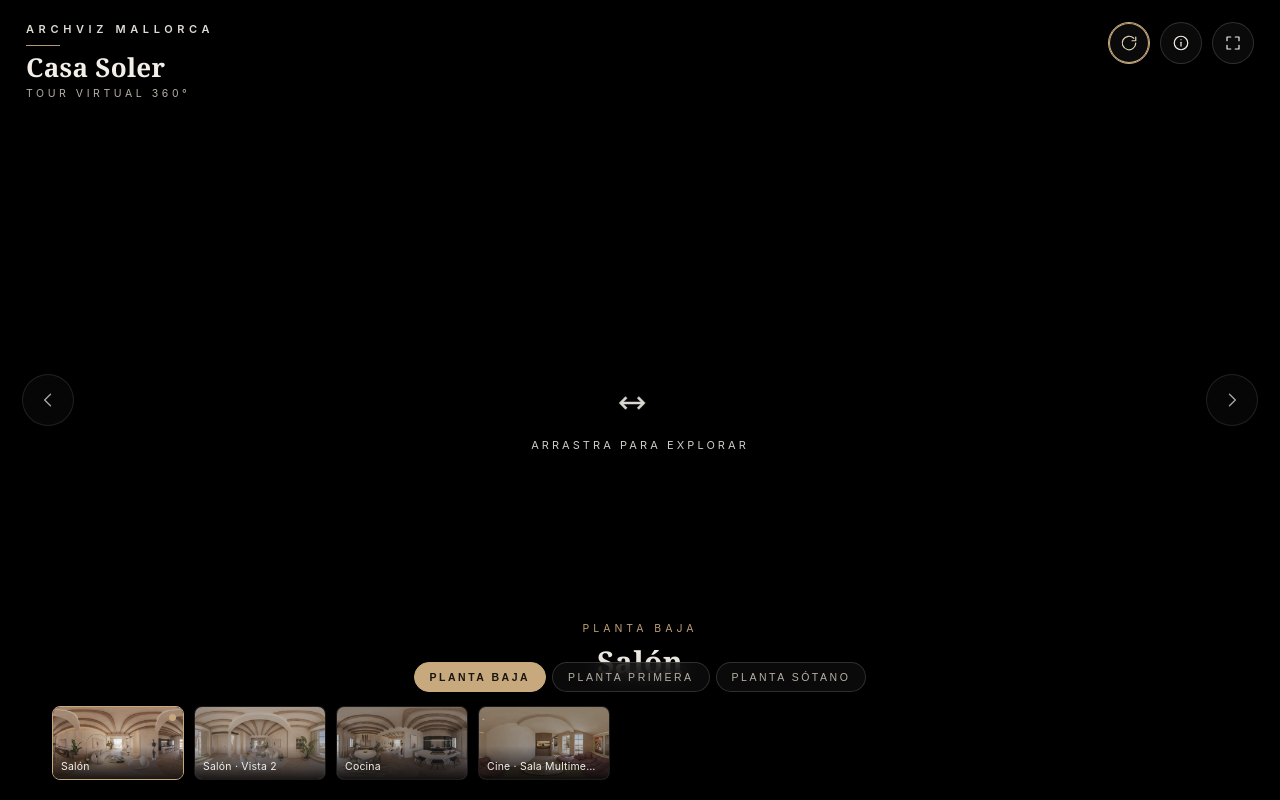
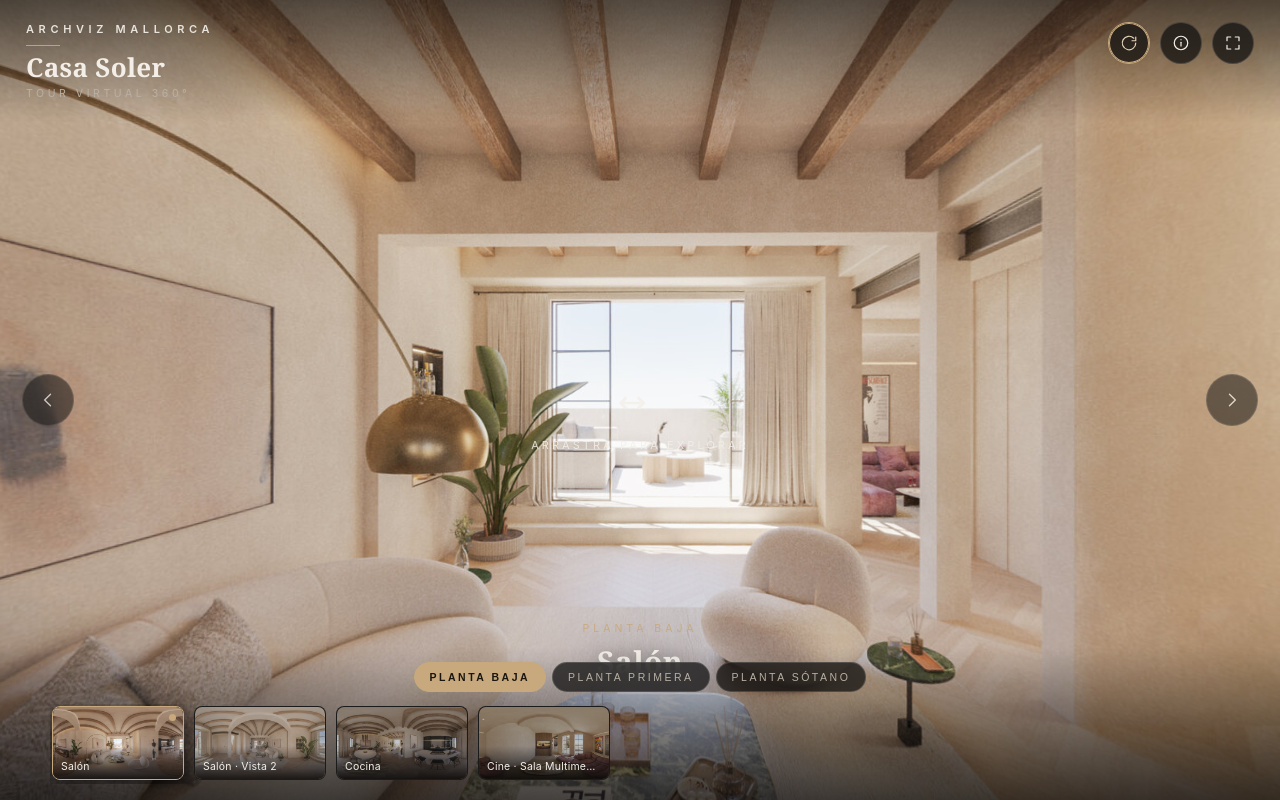
Before and after one commit to ArchvizMallorca/Tour-360, a plain HTML site: page index.html in a window 1280 px wide. Drawn offline with Linux system fonts and the light colour scheme; animation ran at ten frames a second.

Commit message:
fix rutas Panoramas

```diff
--- a/index.html
+++ b/index.html
@@ -12,7 +12,7 @@
     --line:rgba(243,239,232,.16);
     --panel:rgba(14,15,14,.72);
     --panel-solid:#111211;
-    --accent:#c8a97e;      /* arena / terracota suave */
+    --accent:#c8a97e;
     --accent-2:#e6d4b8;
     --shadow:0 18px 60px rgba(0,0,0,.55);
     --serif:"Cormorant Garamond",Georgia,"Times New Roman",serif;
@@ -24,12 +24,10 @@
   #stage.grabbing{cursor:grabbing}
   canvas{display:block;width:100%;height:100%}
 
-  /* Vignette to focus the image and lift the UI */
   .vignette{position:fixed;inset:0;pointer-events:none;z-index:2;
     background:radial-gradient(120% 80% at 50% 42%,transparent 55%,rgba(0,0,0,.45) 100%);
     mix-blend-mode:multiply}
 
-  /* ---------- Top brand bar ---------- */
   .topbar{position:fixed;top:0;left:0;right:0;z-index:6;display:flex;align-items:flex-start;
     justify-content:space-between;padding:22px 26px;pointer-events:none;
     background:linear-gradient(180deg,rgba(0,0,0,.55),transparent)}
@@ -48,14 +46,12 @@
   .iconbtn.active{border-color:var(--accent);color:var(--accent-2);box-shadow:0 0 0 1px var(--accent) inset}
   .iconbtn svg{width:18px;height:18px;fill:none;stroke:currentColor;stroke-width:1.6;stroke-linecap:round;stroke-linejoin:round}
 
-  /* ---------- Scene title (bottom center) ---------- */
   .scene-title{position:fixed;left:0;right:0;bottom:118px;z-index:5;text-align:center;pointer-events:none;
     transition:opacity .5s;padding:0 16px}
   .scene-title .floor{font-size:10.5px;letter-spacing:.38em;text-transform:uppercase;color:var(--accent);opacity:.95}
   .scene-title .name{font-family:var(--serif);font-size:30px;font-weight:600;letter-spacing:.01em;margin-top:6px;
     text-shadow:0 2px 24px rgba(0,0,0,.6)}
 
-  /* ---------- Navigation arrows ---------- */
   .navarrow{position:fixed;top:50%;transform:translateY(-50%);z-index:5;width:52px;height:52px;border-radius:50%;
     border:1px solid var(--line);background:var(--panel);backdrop-filter:blur(10px);-webkit-backdrop-filter:blur(10px);
     color:var(--ink);display:flex;align-items:center;justify-content:center;cursor:pointer;transition:.25s;opacity:.7}
@@ -63,7 +59,6 @@
   .navarrow.prev{left:22px}.navarrow.next{right:22px}
   .navarrow svg{width:20px;height:20px;fill:none;stroke:currentColor;stroke-width:1.6;stroke-linecap:round;stroke-linejoin:round}
 
-  /* ---------- Bottom dock ---------- */
   .dock{position:fixed;left:0;right:0;bottom:0;z-index:6;
     background:linear-gradient(0deg,rgba(0,0,0,.62),transparent);padding:14px 18px 16px}
   .dock-inner{max-width:1180px;margin:0 auto}
@@ -91,10 +86,6 @@
     opacity:0;transition:.25s}
   .thumb.active .dot{opacity:1}
 
-  /* When thumbs collapsed on small screens */
-  .dock.collapsed .thumbs,.dock.collapsed .floortabs{display:none}
-
-  /* ---------- Loading / intro overlay ---------- */
   .loader{position:fixed;inset:0;z-index:20;background:#0a0b0a;display:flex;flex-direction:column;
     align-items:center;justify-content:center;transition:opacity .8s ease;gap:22px}
   .loader.hidden{opacity:0;pointer-events:none}
@@ -107,13 +98,11 @@
   @keyframes spin{to{transform:rotate(360deg)}}
   .l-progress{font-size:11px;letter-spacing:.2em;color:var(--ink-dim)}
 
-  /* Small loader shown when switching scenes */
   .switch-load{position:fixed;inset:0;z-index:8;display:flex;align-items:center;justify-content:center;
     pointer-events:none;opacity:0;transition:opacity .3s;background:rgba(8,9,8,.35)}
   .switch-load.show{opacity:1}
   .switch-load .spinner{margin:0}
 
-  /* Drag hint */
   .hint{position:fixed;left:50%;top:52%;z-index:5;transform:translate(-50%,-50%);
     display:flex;flex-direction:column;align-items:center;gap:12px;pointer-events:none;transition:opacity .6s;color:var(--ink)}
   .hint svg{width:46px;height:46px;fill:none;stroke:var(--ink);stroke-width:1.3;opacity:.9;
@@ -122,7 +111,6 @@
   @keyframes sway{0%,100%{transform:translateX(-9px)}50%{transform:translateX(9px)}}
   .hint.gone{opacity:0}
 
-  /* Info modal */
   .modal{position:fixed;inset:0;z-index:30;display:none;align-items:center;justify-content:center;
     background:rgba(6,7,6,.72);backdrop-filter:blur(6px);-webkit-backdrop-filter:blur(6px);padding:24px}
   .modal.open{display:flex}
@@ -156,7 +144,6 @@
   </div>
   <div class="vignette"></div>
 
-  <!-- Top bar -->
   <div class="topbar">
     <div class="brand">
       <div class="studio">Archviz&nbsp;Mallorca</div>
@@ -177,13 +164,11 @@
     </div>
   </div>
 
-  <!-- Scene title -->
   <div class="scene-title" id="sceneTitle">
     <div class="floor" id="tFloor"></div>
     <div class="name" id="tName"></div>
   </div>
 
-  <!-- Nav arrows -->
   <button class="navarrow prev" id="btnPrev" aria-label="Anterior">
     <svg viewBox="0 0 24 24"><path d="M15 5l-7 7 7 7"/></svg>
   </button>
@@ -191,16 +176,13 @@
     <svg viewBox="0 0 24 24"><path d="M9 5l7 7-7 7"/></svg>
   </button>
 
-  <!-- Drag hint -->
   <div class="hint" id="hint">
     <svg viewBox="0 0 24 24"><path d="M6 12h12"/><path d="M9 9l-3 3 3 3"/><path d="M15 9l3 3-3 3"/></svg>
     <span>Arrastra para explorar</span>
   </div>
 
-  <!-- Switch loader -->
   <div class="switch-load" id="switchLoad"><div class="spinner"></div></div>
 
-  <!-- Bottom dock -->
   <div class="dock" id="dock">
     <div class="dock-inner">
       <div class="floortabs" id="floortabs"></div>
@@ -208,7 +190,6 @@
     </div>
   </div>
 
-  <!-- Loader / intro -->
   <div class="loader" id="loader">
     <div class="l-studio">Archviz&nbsp;Mallorca</div>
     <div class="l-rule"></div>
@@ -218,7 +199,6 @@
     <div class="l-progress" id="lprog">Cargando…</div>
   </div>
 
-  <!-- Info modal -->
   <div class="modal" id="modal">
     <div class="card">
       <button class="close" id="mClose">✕</button>
@@ -262,9 +242,8 @@
     {id:"PP", label:"Planta Primera"},
     {id:"PS", label:"Planta Sótano"}
   ];
-  var PANO_DIR = "panoramas/", THUMB_DIR = "thumbs/";
+  var THUMB_DIR = "thumbs/";
 
-  /* ---------------- WebGL setup ---------------- */
   var canvas = document.getElementById("gl");
   var gl = canvas.getContext("webgl",{antialias:true,alpha:false,preserveDrawingBuffer:false})
         || canvas.getContext("experimental-webgl");
@@ -314,9 +293,8 @@
 
   var MAXT=gl.getParameter(gl.MAX_TEXTURE_SIZE)||2048;
 
-  /* ---------------- State ---------------- */
-  var yaw=0, pitch=0, fov=75;                 // grados
-  var vYaw=0, vPitch=0;                        // inercia
+  var yaw=0, pitch=0, fov=75;
+  var vYaw=0, vPitch=0;
   var current=0, texCache={}, currentTex=null;
   var autorotate=true, lastInteract=performance.now(), fade=1, targetFade=1;
   var dragging=false, lastX=0, lastY=0, moved=false;
@@ -329,9 +307,13 @@
   }
   window.addEventListener("resize",resize);
 
-  /* ---------------- Texture loading ---------------- */
+  /* Carga la textura probando varias rutas: subcarpeta panoramas/ y raíz del repo */
   function loadTexture(slug, cb){
     if(texCache[slug]){ cb&&cb(texCache[slug]); return; }
+    var paths=[ "panoramas/"+encodeURIComponent(slug)+".jpg",
+                encodeURIComponent(slug)+".jpg",
+                "./"+encodeURIComponent(slug)+".jpg" ];
+    var idx=0;
     var img=new Image();
     img.onload=function(){
       var src=img;
@@ -352,8 +334,12 @@
       gl.texParameteri(gl.TEXTURE_2D,gl.TEXTURE_WRAP_T,gl.CLAMP_TO_EDGE);
       texCache[slug]=tex; cb&&cb(tex);
     };
-    img.onerror=function(){ console.error("No se pudo cargar",slug); cb&&cb(null); };
-    img.src=PANO_DIR+encodeURIComponent(slug)+".jpg";
+    img.onerror=function(){
+      idx++;
+      if(idx<paths.length){ img.src=paths[idx]; }
+      else { console.error("No se pudo cargar",slug); cb&&cb(null); }
+    };
+    img.src=paths[0];
   }
 
   function preloadNeighbors(i){
@@ -362,13 +348,12 @@
     });
   }
 
-  /* ---------------- Scene switching ---------------- */
   var switchLoad=document.getElementById("switchLoad");
   function goto(i, opts){
     opts=opts||{};
     i=(i%SCENES.length+SCENES.length)%SCENES.length;
     var s=SCENES[i];
-    targetFade=0;                                  // fundido a negro
+    targetFade=0;
     var t=setTimeout(function(){ switchLoad.classList.add("show"); },260);
     loadTexture(s.slug,function(tex){
       clearTimeout(t); switchLoad.classList.remove("show");
@@ -381,11 +366,9 @@
     });
   }
 
-  /* ---------------- Render loop ---------------- */
   function setRot(){
     var y=yaw*Math.PI/180, p=pitch*Math.PI/180;
     var cy=Math.cos(y),sy=Math.sin(y),cp=Math.cos(p),sp=Math.sin(p);
-    // column-major mat3 : R = Ry(yaw)*Rx(pitch)
     var m=[ cy, 0, -sy,   sy*sp, cp, cy*sp,   sy*cp, -sp, cy*cp ];
     gl.uniformMatrix3fv(uRot,false,m);
   }
@@ -394,20 +377,17 @@
   function frame(now){
     var dt=Math.min((now-last)/1000,0.05); last=now;
 
-    // inertia
     if(!dragging){
       yaw   += vYaw*dt*60;  vYaw*=0.92;
       pitch += vPitch*dt*60; vPitch*=0.92;
       if(Math.abs(vYaw)<0.001)vYaw=0;
       if(Math.abs(vPitch)<0.001)vPitch=0;
     }
-    // autorotate after idle
     if(autorotate && !dragging && (now-lastInteract)>3500 && vYaw===0){
       yaw += 2.2*dt;
     }
     pitch=Math.max(-85,Math.min(85,pitch));
 
-    // fade
     if(fade<targetFade)fade=Math.min(targetFade,fade+dt*3.2);
     else if(fade>targetFade)fade=Math.max(targetFade,fade-dt*4.5);
 
@@ -422,7 +402,6 @@
     requestAnimationFrame(frame);
   }
 
-  /* ---------------- Pointer / touch controls ---------------- */
   var stage=document.getElementById("stage");
   function down(x,y){ dragging=true; moved=false; lastX=x; lastY=y; vYaw=0; vPitch=0;
     lastInteract=performance.now(); stage.classList.add("grabbing"); }
@@ -430,7 +409,7 @@
     if(!dragging)return;
     var dx=x-lastX, dy=y-lastY; lastX=x; lastY=y;
     if(Math.abs(dx)+Math.abs(dy)>2) moved=true;
-    var k=fov/canvas.clientHeight*1.35;     // sensibilidad relativa al zoom
+    var k=fov/canvas.clientHeight*1.35;
     yaw   += dx*k;
     pitch += dy*k;
     vYaw=dx*k*0.4; vPitch=dy*k*0.4;
@@ -477,7 +456,6 @@
     lastInteract=performance.now();
   });
 
-  /* ---------------- Chrome / UI ---------------- */
   var tFloor=document.getElementById("tFloor"), tName=document.getElementById("tName"),
       sceneTitle=document.getElementById("sceneTitle");
   function floorLabel(id){ for(var i=0;i<FLOORS.length;i++)if(FLOORS[i].id===id)return FLOORS[i].label; return ""; }
@@ -488,7 +466,6 @@
     tName.textContent=s.name;
     sceneTitle.style.opacity=0;
     setTimeout(function(){ sceneTitle.style.opacity=1; },120);
-    // active thumb + floor tab
     document.querySelectorAll(".thumb").forEach(function(el){
       el.classList.toggle("active", el.dataset.idx==current);
     });
@@ -498,14 +475,12 @@
     document.title="Casa Soler · "+s.name+" — Archviz Mallorca";
   }
 
-  // build floor tabs
   var floortabs=document.getElementById("floortabs");
   var activeFloor="PB";
   FLOORS.forEach(function(f){
     var b=document.createElement("button");
     b.className="floortab"; b.textContent=f.label; b.dataset.floor=f.id;
     b.addEventListener("click",function(){ renderThumbs(f.id); setActiveFloorTab(f.id);
-      // jump to first scene of that floor
       for(var i=0;i<SCENES.length;i++){ if(SCENES[i].floor===f.id){ goto(i); break; } }
     });
     floortabs.appendChild(b);
@@ -515,7 +490,6 @@
     if(document.querySelector('.thumbs').dataset.floor!==id) renderThumbs(id);
   }
 
-  // build thumbnails for a floor
   var thumbs=document.getElementById("thumbs");
   function renderThumbs(floorId){
     thumbs.dataset.floor=floorId; thumbs.innerHTML="";
@@ -524,13 +498,12 @@
       var d=document.createElement("div");
       d.className="thumb"+(i===current?" active":""); d.dataset.idx=i;
       d.innerHTML='<span class="dot"></span><img src="'+THUMB_DIR+encodeURIComponent(s.slug)+
-        '.jpg" alt="" loading="lazy"><span class="cap">'+s.name+'</span>';
+        '.jpg" alt="" loading="lazy" onerror="this.onerror=null;this.src=\''+encodeURIComponent(s.slug)+'.jpg\'"><span class="cap">'+s.name+'</span>';
       d.addEventListener("click",function(){ goto(i); });
       thumbs.appendChild(d);
     });
   }
 
-  /* ---------------- Buttons ---------------- */
   var btnRotate=document.getElementById("btnRotate");
   btnRotate.addEventListener("click",function(){ autorotate=!autorotate;
     btnRotate.classList.toggle("active",autorotate); lastInteract=performance.now(); });
@@ -557,13 +530,11 @@
   function hideHint(){ if(hintGone)return; hintGone=true; hint.classList.add("gone"); }
   setTimeout(hideHint,6000);
 
-  /* ---------------- Boot ---------------- */
   var loader=document.getElementById("loader"), lprog=document.getElementById("lprog");
   resize();
   renderThumbs("PB");
   requestAnimationFrame(frame);
 
-  // load first scene, then reveal
   lprog.textContent="Cargando estancia…";
   fade=0; targetFade=1;
   loadTexture(SCENES[0].slug,function(tex){
```
